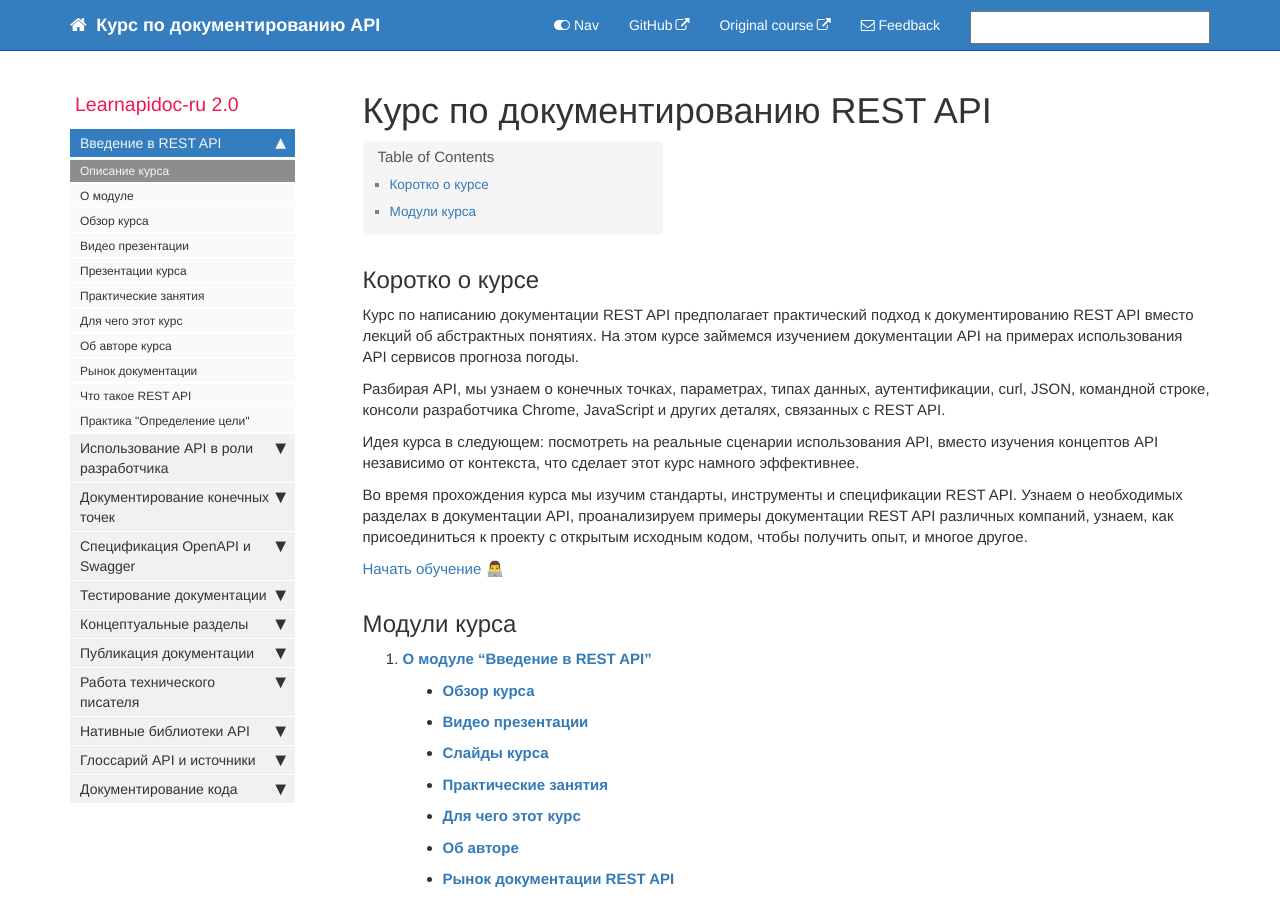
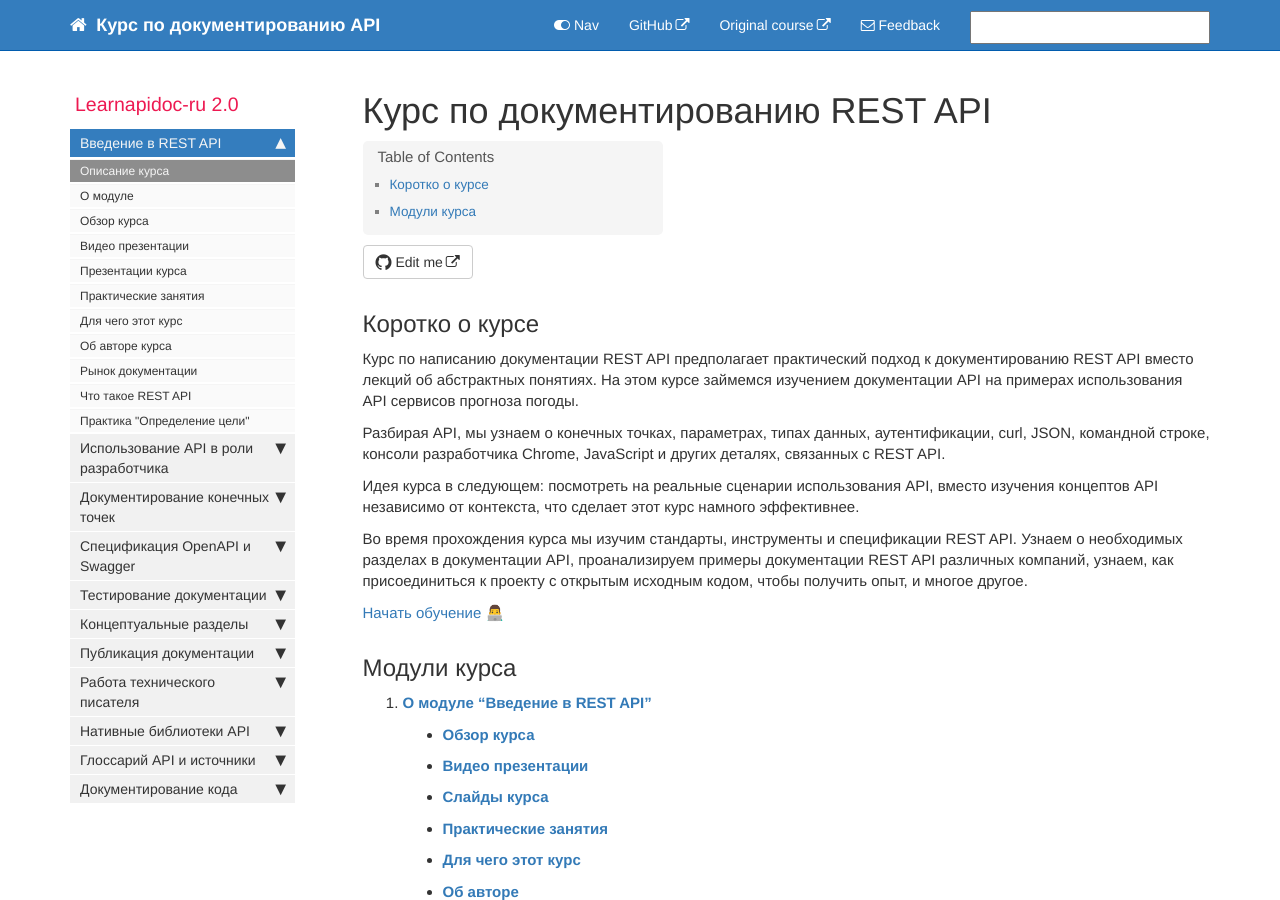
Before and after one commit to Starkovden/Starkovden.github.io, a Jekyll site: the page built from index.md, in a window 1280 px wide and 900 px high. Built offline with Jekyll 4.4.1, drawn with Linux system fonts in a browser that asks for light colours; nearby versions of some CDN libraries; comment, search, counter and statistics services are not loaded.

Commit message:
добавил кнопку Edit_me

```diff
--- a/_config.yml
+++ b/_config.yml
@@ -14,7 +14,7 @@ company_name: Tech writer
 
 logo: images/company_logo.png
 
-github_editme_path: Starkovden/Starkovden.github.io
+github_editme_path: https://github.com/Starkovden/Starkovden.github.io/tree/test
 # if you're using Github, provide the basepath to the branch you've created for reviews, following the sample here. if not, leave this value blank.
 
 # gitlab_editme_path: tomjoht/documentation-theme-jekyll/blob/gh-pages/
--- a/_layouts/page.html
+++ b/_layouts/page.html
@@ -39,11 +39,11 @@ layout: default
     {% endunless %}
 
 
-<!--    {% if site.github_editme_path %}
+    {% if site.github_editme_path %}
 
     <a target="_blank" href="https://github.com/{{site.github_editme_path}}{{page.path}}" class="btn btn-default githubEditButton" role="button"><i class="fa fa-github fa-lg"></i> Edit me</a>
 
-    {% endif %}-->
+    {% endif %}
 
    {{content}}
 
```
